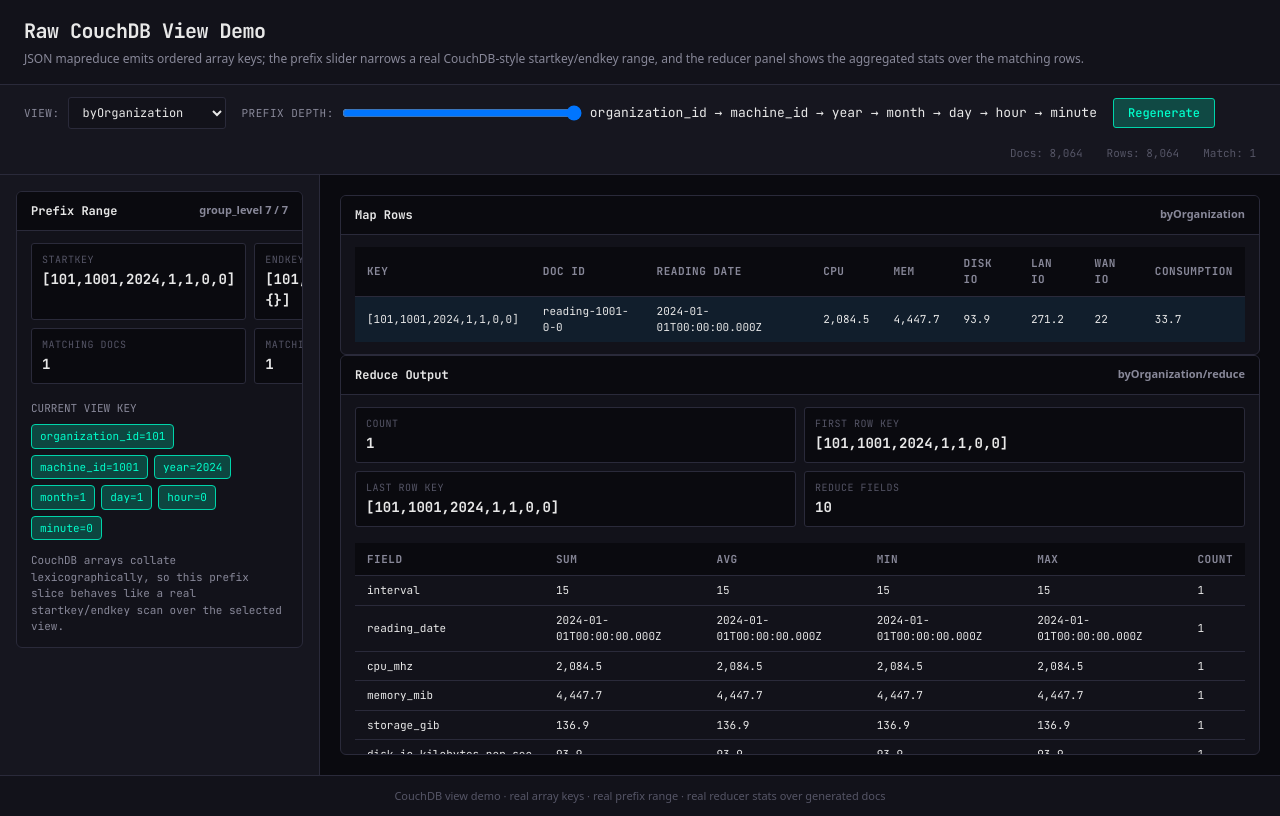
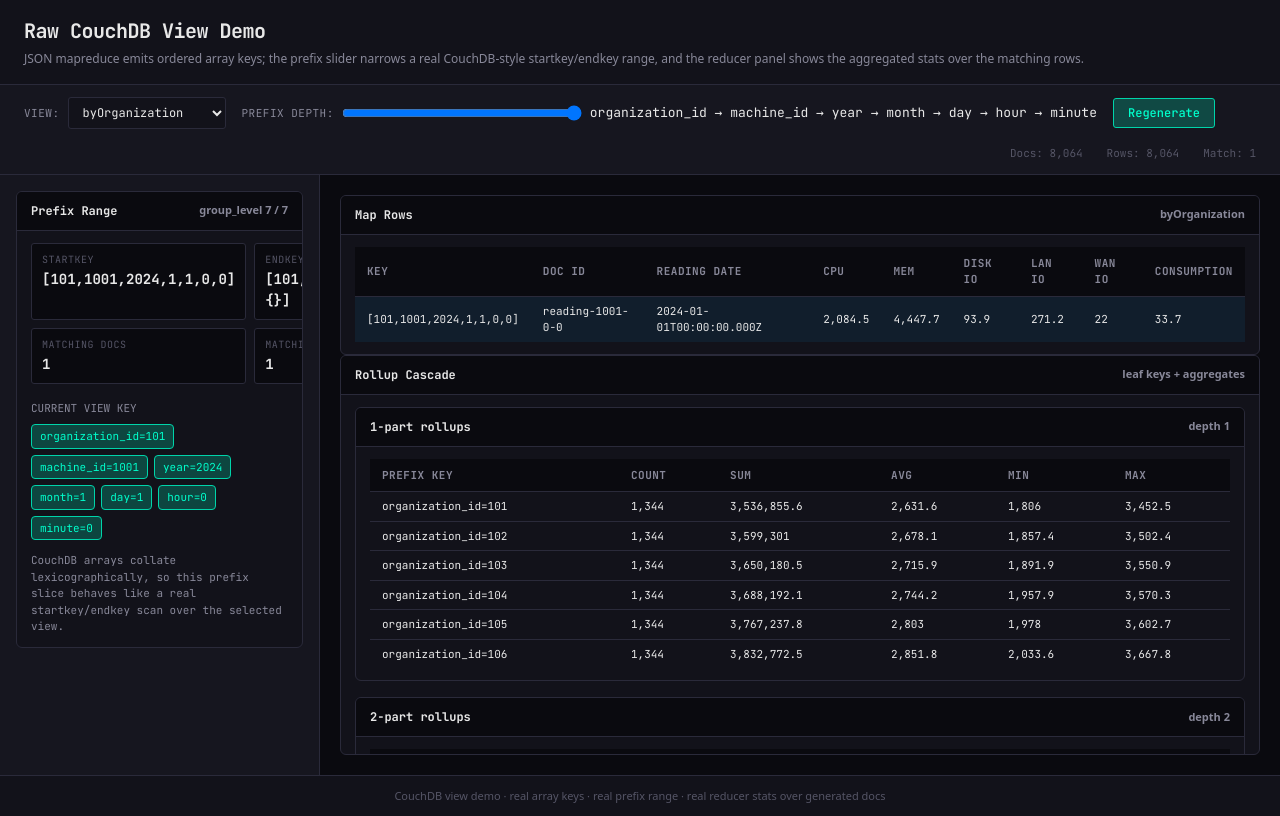
Before and after one commit to jnorthrup/cascade-demo, a React (Vite) app: page / in a window 1280 px wide. Built offline with nearby package versions, Linux system fonts and the light colour scheme.

Commit message:
Add cascaded rollup view

```diff
--- a/src/App.jsx
+++ b/src/App.jsx
@@ -10,7 +10,8 @@
   VIEW_DEFS,
   REDUCE_FIELDS,
   DEFAULT_VIEW,
-  aggregateDocs
+  aggregateDocs,
+  buildCascadeLevels
 } from './dayjobGenerator'
 import './styles.css'
 
@@ -54,6 +55,8 @@
   const rawPrefixDepth = Math.max(1, Math.min(prefixDepth, maxPrefixDepth))
 
   const rows = dataset?.views?.[selectedView] || []
+  const cascade = useMemo(() => buildCascadeLevels(rows, currentViewDef.keyLabels), [rows, currentViewDef.keyLabels])
+  const currentLevel = cascade[Math.max(0, rawPrefixDepth - 1)] || cascade[cascade.length - 1]
 
   useEffect(() => {
     if (!rows.length) {
@@ -258,27 +261,48 @@
 
           <div className="panel fwf-panel">
             <div className="panel-header">
-              <span>Reduce Output</span>
-              <span className="level-count">{selectedView}/reduce</span>
+              <span>Rollup Cascade</span>
+              <span className="level-count">leaf keys + aggregates</span>
             </div>
             <div className="panel-body">
-              <div className="stat-grid">
-                <div className="stat-item">
-                  <div className="stat-label">count</div>
-                  <div className="stat-value">{reduceOutput.count.toLocaleString()}</div>
-                </div>
-                <div className="stat-item">
-                  <div className="stat-label">first row key</div>
-                  <div className="stat-value">{prefixRows[0] ? JSON.stringify(prefixRows[0].key) : '—'}</div>
-                </div>
-                <div className="stat-item">
-                  <div className="stat-label">last row key</div>
-                  <div className="stat-value">{prefixRows[prefixRows.length - 1] ? JSON.stringify(prefixRows[prefixRows.length - 1].key) : '—'}</div>
-                </div>
-                <div className="stat-item">
-                  <div className="stat-label">reduce fields</div>
-                  <div className="stat-value">{REDUCE_FIELDS.length}</div>
-                </div>
+              <div style={{ display: 'grid', gap: 16 }}>
+                {cascade.map(level => (
+                  <div key={level.depth} className="panel" style={{ margin: 0 }}>
+                    <div className="panel-header">
+                      <span>{level.label}</span>
+                      <span className="level-count">depth {level.depth}</span>
+                    </div>
+                    <div className="panel-body">
+                      <table className="data-table">
+                        <thead>
+                          <tr>
+                            <th>Prefix key</th>
+                            <th>Count</th>
+                            <th>Sum</th>
+                            <th>Avg</th>
+                            <th>Min</th>
+                            <th>Max</th>
+                          </tr>
+                        </thead>
+                        <tbody>
+                          {level.data.slice(0, 20).map(row => {
+                            const metric = row.metrics?.cpu_mhz || row.metrics?.interval || null
+                            return (
+                              <tr key={row.key.join('|')}>
+                                <td>{row.keyLabel || formatKey(row.key)}</td>
+                                <td>{row.count.toLocaleString()}</td>
+                                <td>{metric ? metric.sum.toLocaleString(undefined, { maximumFractionDigits: 1 }) : '—'}</td>
+                                <td>{metric ? metric.avg.toLocaleString(undefined, { maximumFractionDigits: 1 }) : '—'}</td>
+                                <td>{metric ? metric.min.toLocaleString(undefined, { maximumFractionDigits: 1 }) : '—'}</td>
+                                <td>{metric ? metric.max.toLocaleString(undefined, { maximumFractionDigits: 1 }) : '—'}</td>
+                              </tr>
+                            )
+                          })}
+                        </tbody>
+                      </table>
+                    </div>
+                  </div>
+                ))}
               </div>
 
               <div style={{ marginTop: 16 }}>
--- a/src/dayjobGenerator.js
+++ b/src/dayjobGenerator.js
@@ -251,6 +251,60 @@
   })).sort((a, b) => compareKeys(a.key, b.key))
 }
 
+function buildCascadeLevels(rows, keyLabels) {
+  const sortedRows = [...rows].sort((a, b) => compareKeys(a.key, b.key))
+  const cascade = []
+
+  for (let depth = 1; depth <= keyLabels.length; depth++) {
+    const data = []
+    let currentPrefix = null
+    let currentRows = []
+
+    const flush = () => {
+      if (!currentRows.length) return
+
+      const docs = currentRows.map(row => row.doc)
+      const aggregate = aggregateDocs(docs)
+      const prefix = [...currentPrefix]
+
+      data.push({
+        depth,
+        key: prefix,
+        keyLabel: prefix
+          .map((segment, idx) => `${keyLabels[idx]}=${segment}`)
+          .join(' › '),
+        count: aggregate.count,
+        docIds: currentRows.map(row => row.docId),
+        docs,
+        metrics: aggregate.stats,
+        leaf: depth === keyLabels.length
+      })
+    }
+
+    for (const row of sortedRows) {
+      const prefix = row.key.slice(0, depth)
+      if (!currentPrefix || compareKeys(prefix, currentPrefix) !== 0) {
+        flush()
+        currentPrefix = prefix
+        currentRows = [row]
+      } else {
+        currentRows.push(row)
+      }
+    }
+
+    flush()
+
+    cascade.push({
+      depth,
+      label: depth === keyLabels.length ? 'leaf keys' : `${depth}-part rollups`,
+      keyLabels: keyLabels.slice(0, depth),
+      data
+    })
+  }
+
+  return cascade
+}
+
 function aggregateDocs(docs) {
   const count = docs.length
   const stats = {}
@@ -352,5 +406,6 @@
   REDUCE_FIELDS,
   DEFAULT_VIEW,
   MAX_PREFIX_DEPTH,
-  aggregateDocs
+  aggregateDocs,
+  buildCascadeLevels
 }
```
Also changed, not shown: 3 other files (tests, documents, lock files or other folders).
